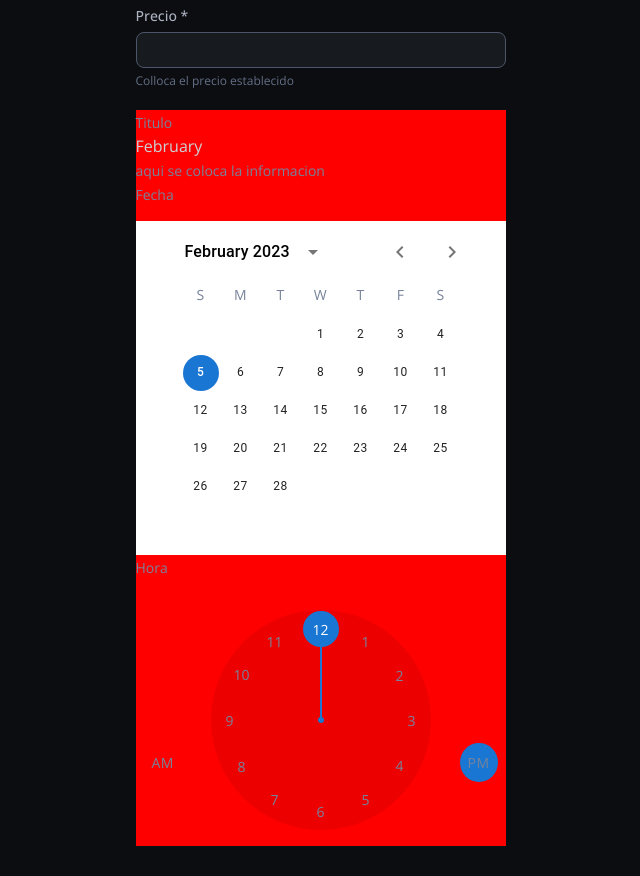
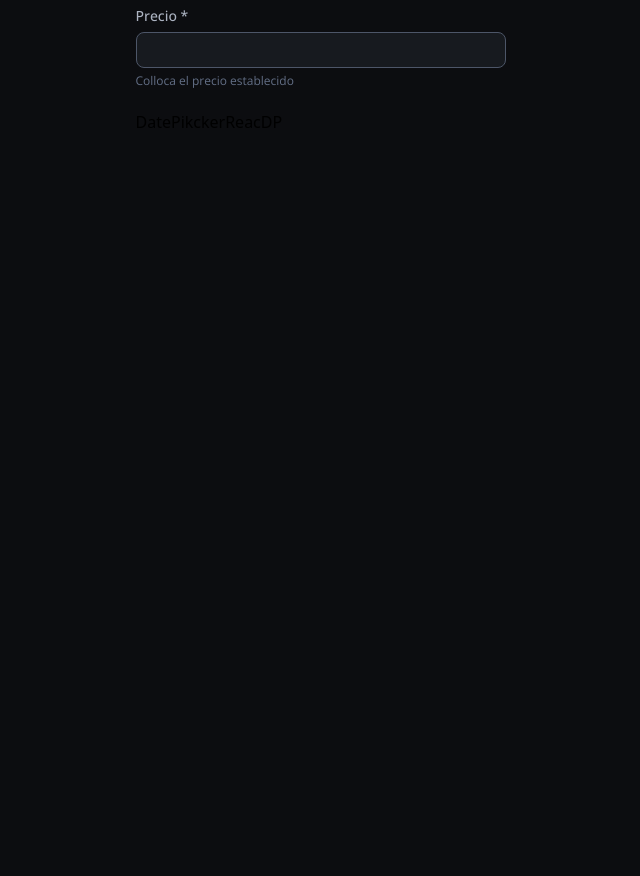
Before and after one commit to angeleesc/wolfy-marketplace-3.0-js, a React (Create React App) app: page /create-new-nft in a window 1280 px wide. Shown: the part 1439-2315 px from the top of the page, without its empty margins (132-772 px from the left). After the commit the page ends 1603 px from the top, so only its background shows below. Built offline with nearby package versions, Linux system fonts and the light colour scheme.

Commit message:
configuracion de zona

```diff
--- a/package.json
+++ b/package.json
@@ -20,6 +20,7 @@
     "node-sass": "^7.0.3",
     "prop-types": "^15.8.1",
     "react": "^18.2.0",
+    "react-datepicker": "^4.10.0",
     "react-dom": "^18.2.0",
     "react-dropzone": "^14.2.3",
     "react-hook-form": "^7.43.0",
--- /dev/null
+++ b/src/components/form-controls/pickers/DatePikckerReacDP.jsx
@@ -0,0 +1,7 @@
+import React from 'react'
+
+export default function DatePikckerReacDP() {
+  return (
+    <div>DatePikckerReacDP</div>
+  )
+}
--- a/src/components/form-controls/pickers/DateTimePikerNotModal.jsx
+++ b/src/components/form-controls/pickers/DateTimePikerNotModal.jsx
@@ -9,25 +9,30 @@ import { AdapterDateFns } from "@mui/x-date-pickers/AdapterDateFns";
 import { format } from "date-fns";
 import React, { useState } from "react";
 
-import "./date-picker.scss"
+import "./date-picker.scss";
 
-export default function DateTimePikerNotModal({textLabel="Titulo", defaultDate= new Date(), info="aqui se coloca la informacion"  }) {
-  const [value, setValue] = useState(defaultDate)                      ;
+export default function DateTimePikerNotModal({
+  textLabel = "Titulo",
+  defaultDate = new Date(),
+  info = "aqui se coloca la informacion",
+  id,
+}) {
+  const [value, setValue] = useState(defaultDate);
   const [viewClock, setViewClock] = useState("hours");
 
-  const formatedDate = format(value, 'MMMM')
+  const formatedDate = format(value, "MMMM");
 
-  const defaultData = new Date();
 
   return (
-    <div className="date-picker" >
-      <span>{textLabel}</span>
-      <h3>
-        {formatedDate}
-      </h3>
-      <span>
-        {info}
-      </span>
+    <div className="date-picker">
+      <label htmlFor={id}>
+        <span>{textLabel}</span>
+      </label>
+      <div className="input-group">
+        <input type="text" id={id}  value={formatedDate} />
+      </div>
+
+      <span>{info}</span>
 
       <LocalizationProvider dateAdapter={AdapterDateFns}>
         <div className="w-[100%]">
--- a/src/components/form-controls/pickers/date-picker.scss
+++ b/src/components/form-controls/pickers/date-picker.scss
@@ -4,7 +4,7 @@
 
 .date-picker{
 
-    background-color: red;
+    // background-color: red;
 
 
 }
--- a/src/template/pages/Mint/MintNftForm.jsx
+++ b/src/template/pages/Mint/MintNftForm.jsx
@@ -9,6 +9,7 @@ import CSearch from "../../../components/icons/CSearch";
 import TagBlack from "../../../components/icons/TagBlack";
 import ClockBlack from "../../../components/icons/ClockBlack";
 import DateTimePikerNotModal from "../../../components/form-controls/pickers/DateTimePikerNotModal";
+import DatePikckerReacDP from "../../../components/form-controls/pickers/DatePikckerReacDP";
 
 export default function MintNftForm() {
   const [isAddAtribute, setIsAddAtribute] = useState(false);
@@ -170,7 +171,7 @@ export default function MintNftForm() {
       />
 
       <div className="mt-[20px]">
-        <DateTimePikerNotModal />
+        <DatePikckerReacDP />
       </div>
     </form>
   );
```
Also changed, not shown: 1 other file (tests, documents, lock files or other folders).
